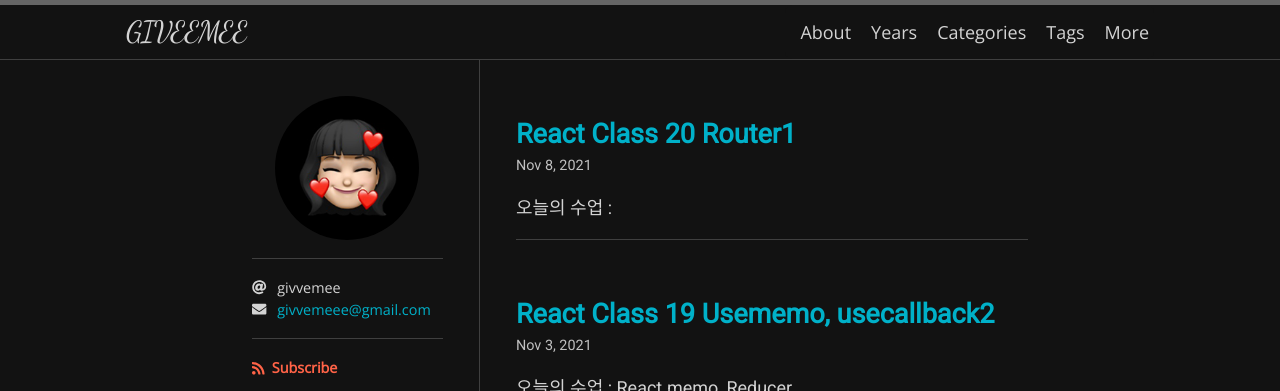
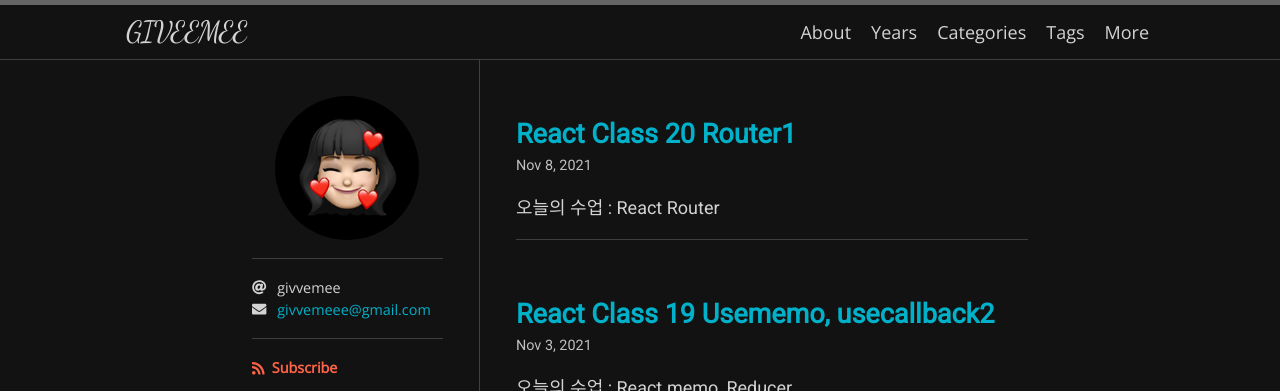
Before and after one commit to givvemee/givvemee.github.io, a Jekyll site: the page built from index.html, in a window 1280 px wide. Shown: the top 391 px of the page. Built offline with Jekyll 4.4.1, drawn with Linux system fonts in a browser that asks for light colours; nearby versions of some CDN libraries; some web fonts are replaced; the list of posts is cut into pages by our own code.

Commit message:
Update 2021-11-08-React-Class-20-router1.md

```diff
--- a/_posts/2021-11-08-React-Class-20-router1.md
+++ b/_posts/2021-11-08-React-Class-20-router1.md
@@ -5,7 +5,7 @@ tags: [study]
 categories: React
 ---
 
-### 오늘의 수업 :
+### 오늘의 수업 : React Router
 
 ###### 21. 11. 08 (20/25) - Router
 
```
